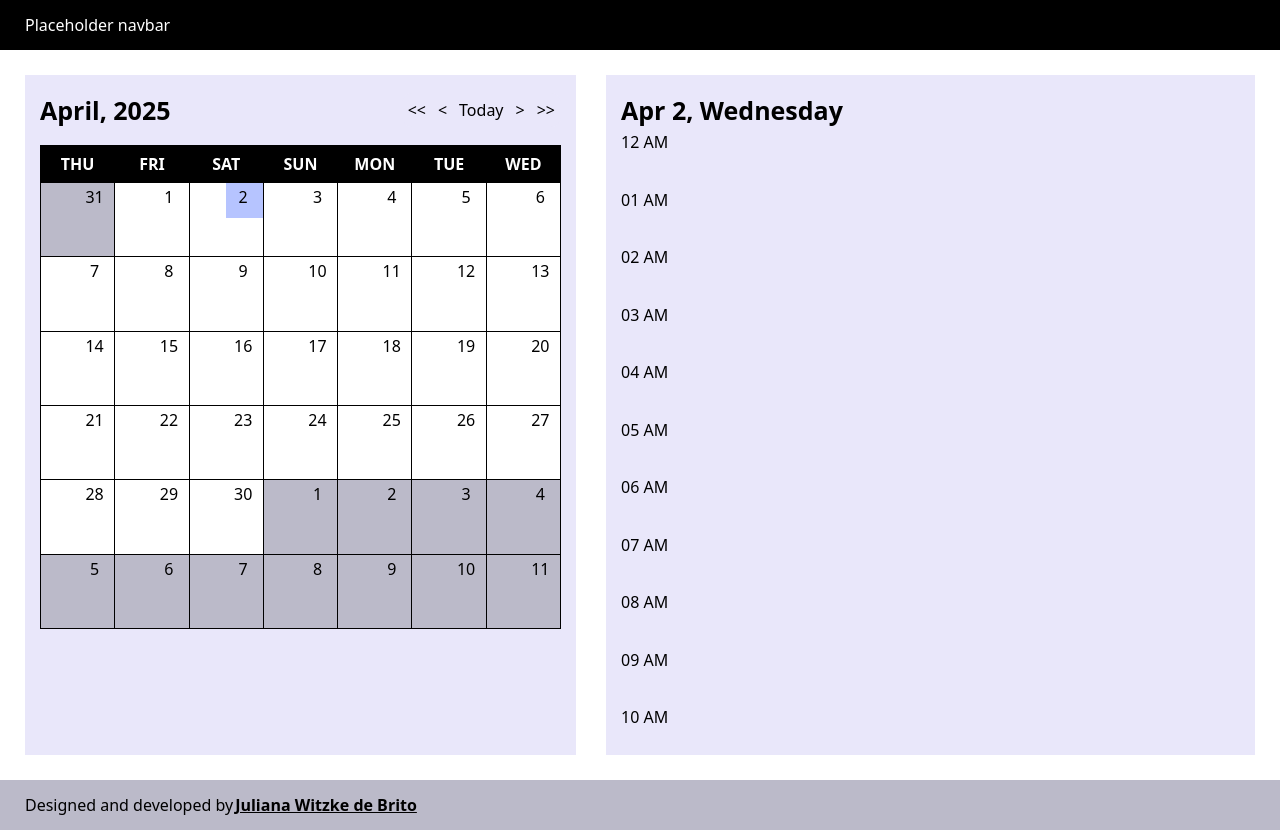
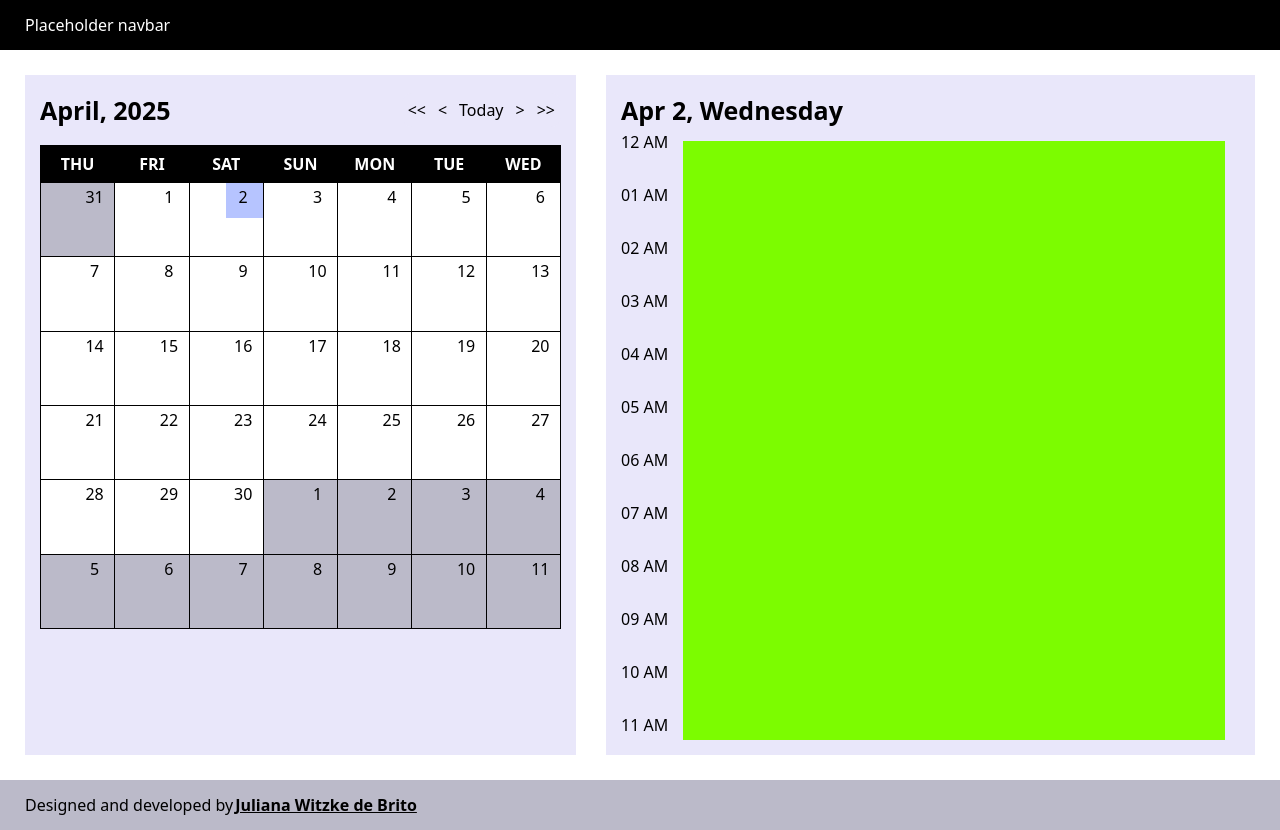
Before and after one commit to jubrito/planner-with-calendar, a React (Vite) app: page / in a window 1280 px wide. Built offline with nearby package versions, Linux system fonts and the light colour scheme.

Commit message:
set correct block when clicking on event

```diff
--- a/src/features/Planner/ClickableHoursOfTheDay/ClickableHoursOfTheDay.tsx
+++ b/src/features/Planner/ClickableHoursOfTheDay/ClickableHoursOfTheDay.tsx
@@ -5,6 +5,7 @@ import {
   numberOfHoursInADay,
 } from '../../../utils/calendar/constants';
 import { getChunkArrayByChunkSize } from '../../../utils/utils';
+import { spacingTopClickablePlannerArea } from '../../../utils/constants';
 
 interface TimeBlock {
   positionY: number;
@@ -19,13 +20,13 @@ interface EventBlock {
   start: TimeBlock;
   end: TimeBlock;
 }
+const fifteenMinutesItemsInAnHour = 4;
 
 export const ClickableHoursOfTheDay = () => {
   const [draftEvent, setDraftEvent] = useState<EventBlock | null>(null);
   const [events, setEvents] = useState<EventBlock[]>([]);
+  const [initialHeight, setInitialHeight] = useState<number | null>(null);
   const containerRef = useRef<HTMLDivElement>(null);
-  const fifteenMinutesItemsInAnHour = 4;
-  const [initialHeight, setInitialHeight] = useState<number | null>(null);
 
   useEffect(() => {
     if (containerRef.current && initialHeight === null) {
@@ -44,17 +45,19 @@ export const ClickableHoursOfTheDay = () => {
   const getHourAndFifteenMinuteBlocks = useCallback(
     (relativeY: number) => {
       const getSizeOfEach15MinBlock = () => {
-        if (
+        const fifteeMinutesExist =
+          hoursBlockDividedByFifteenMinutes[0].length >= 2;
+        const dataIsNotAvailable =
           !hoursBlockDividedByFifteenMinutes ||
           hoursBlockDividedByFifteenMinutes.length === 0 ||
-          hoursBlockDividedByFifteenMinutes[0].length < 2
-        )
-          return undefined;
-        return Math.abs(
-          hoursBlockDividedByFifteenMinutes[0][1] -
-            hoursBlockDividedByFifteenMinutes[0][0],
-        );
+          !fifteeMinutesExist;
+
+        if (dataIsNotAvailable) return undefined;
+
+        const first15MinOfFirstHour = hoursBlockDividedByFifteenMinutes[0][1];
+        return first15MinOfFirstHour;
       };
+
       const hourBlockWithFifteenMinutesBlocks =
         hoursBlockDividedByFifteenMinutes.find((allHours) => {
           const sizeOfEach15minBlock = getSizeOfEach15MinBlock();
@@ -63,29 +66,22 @@ export const ClickableHoursOfTheDay = () => {
             allHours[allHours.length - 1] + sizeOfEach15minBlock;
           return relativeY <= lastHourFifteenMinuteBlockEnd;
         });
-
       if (!hourBlockWithFifteenMinutesBlocks)
         return { hourBlock: undefined, fifteenMinBlock: undefined };
 
       const hourBlockClickedIndex = hoursBlockDividedByFifteenMinutes.indexOf(
         hourBlockWithFifteenMinutesBlocks,
       );
-      // console.log('hourBlockClickedIndex', hourBlockClickedIndex);
       const fifteenMinuteBlock = hourBlockWithFifteenMinutesBlocks.find(
         (allFifteenMinuteBlocks) =>
           relativeY <=
           allFifteenMinuteBlocks + (getSizeOfEach15MinBlock() || 0),
       );
-      // console.log('fifteenMinuteBlock', fifteenMinuteBlock);
       if (fifteenMinuteBlock == null)
         return { hourBlock: hourBlockClickedIndex, fifteenMinBlock: undefined };
 
       const fifteenMinuteBlockClickedIndex =
         hourBlockWithFifteenMinutesBlocks.indexOf(fifteenMinuteBlock);
-      // console.log(
-      //   'fifteenMinuteBlockClickedIndex',
-      //   fifteenMinuteBlockClickedIndex,
-      // );
       return {
         hourBlock: hourBlockClickedIndex,
         fifteenMinBlock: fifteenMinuteBlockClickedIndex,
@@ -166,6 +162,12 @@ export const ClickableHoursOfTheDay = () => {
     console.log('Event clicked:', event);
   }, []);
 
+  useEffect(() => {
+    if (containerRef.current?.parentElement) {
+      containerRef.current.style.height = `${containerRef.current.parentElement.scrollHeight + spacingTopClickablePlannerArea}px`;
+    }
+  }, []);
+
   return (
     <div
       ref={containerRef}
@@ -174,6 +176,7 @@ export const ClickableHoursOfTheDay = () => {
       onMouseMove={handleMouseMove}
       onMouseUp={handleMouseUp}
       onMouseLeave={handleMouseLeave}
+      style={{ marginTop: `${spacingTopClickablePlannerArea}px` }}
     >
       {draftEvent && (
         <div
--- a/src/features/Planner/ClickableHoursOfTheDay/clickable-hours-of-the-day.module.scss
+++ b/src/features/Planner/ClickableHoursOfTheDay/clickable-hours-of-the-day.module.scss
@@ -6,6 +6,7 @@
   width: 100%;
   z-index: 800;
   height: variables.$planner-hours-height;
+  background-color: lawngreen;
   // background-color: black;
   // margin: variables.$spacing-top-clickable-planner-area variables.$inner-spacing
   //   0 0;
--- a/src/features/Planner/HoursOfTheDay/HoursOfTheDay.tsx
+++ b/src/features/Planner/HoursOfTheDay/HoursOfTheDay.tsx
@@ -1,18 +1,31 @@
+import { useEffect, useRef, useState } from 'react';
 import styles from './_hours-of-the-day.module.scss';
+import { numberOfHoursInADay } from '../../../utils/calendar/constants';
 
 type HoursOfTheDayProps = {
   hoursOfTheDay: string[];
 };
 
 export const HoursOfTheDay = ({ hoursOfTheDay }: HoursOfTheDayProps) => {
+  const hourOfTheDaySpanRef = useRef<HTMLDivElement>(null);
+  const [spanHeight, setSpanHeight] = useState(50);
+
+  useEffect(() => {
+    const plannerHoursDivHeight =
+      hourOfTheDaySpanRef.current?.parentElement?.scrollHeight;
+    if (plannerHoursDivHeight) {
+      setSpanHeight(plannerHoursDivHeight / numberOfHoursInADay);
+    }
+  }, []);
+
   return (
-    <div className={styles.hourOfTheDay}>
+    <div className={styles.hourOfTheDay} ref={hourOfTheDaySpanRef}>
       {hoursOfTheDay.map((hourOfTheDay) => {
-        // const hourOfTheDayElementClass = getElementIdentifier(
-        //   index,
-        //   hourOfTheDay,
-        // );
-        return <span>{hourOfTheDay}</span>;
+        return (
+          <span className={'hourOfTheDay'} style={{ height: spanHeight }}>
+            {hourOfTheDay}
+          </span>
+        );
       })}
     </div>
   );
--- a/src/features/Planner/HoursOfTheDay/_hours-of-the-day.module.scss
+++ b/src/features/Planner/HoursOfTheDay/_hours-of-the-day.module.scss
@@ -4,13 +4,14 @@
   display: flex;
   flex-direction: column;
   margin-right: variables.$inner-spacing;
+  min-height: max-content;
   span {
     width: max-content;
-    height: calc(
-      variables.$planner-hours-height / variables.$number-of-hours-in-a-day
-    );
-    min-height: calc(
-      variables.$planner-hours-height / variables.$number-of-hours-in-a-day
-    );
+    // height: calc(
+    //   variables.$planner-hours-height / variables.$number-of-hours-in-a-day
+    // );
+    // min-height: calc(
+    //   variables.$planner-hours-height / variables.$number-of-hours-in-a-day
+    // );
   }
 }
--- a/src/styles/_variables.scss
+++ b/src/styles/_variables.scss
@@ -27,5 +27,5 @@ $number-of-hours-in-a-day: 24;
 
 // Planner
 $hoursOfDaySliceSpacing: 30px;
-$planner-hours-height: 1380px;
+$planner-hours-height: fit-content;
 $spacing-top-clickable-planner-area: 11px;
--- a/src/utils/constants.ts
+++ b/src/utils/constants.ts
@@ -1,7 +1,8 @@
-export const IntlDateTimeFormatFull = "full";
-export const IntlDateTimeFormatLong = "long";
-export const IntlDateTimeFormatMedium = "medium";
-export const IntlDateTimeFormatShort = "short";
-export const IntlDateTimeFormatNumeric = "numeric";
-export const IntlDateTimeFormat2Digit = "2-digit";
-export const IntlDateTimeFormatNarrow = "narrow";
+export const IntlDateTimeFormatFull = 'full';
+export const IntlDateTimeFormatLong = 'long';
+export const IntlDateTimeFormatMedium = 'medium';
+export const IntlDateTimeFormatShort = 'short';
+export const IntlDateTimeFormatNumeric = 'numeric';
+export const IntlDateTimeFormat2Digit = '2-digit';
+export const IntlDateTimeFormatNarrow = 'narrow';
+export const spacingTopClickablePlannerArea = 11; // must be the same as the scss variables.$spacing-top-clickable-planner-area
```
